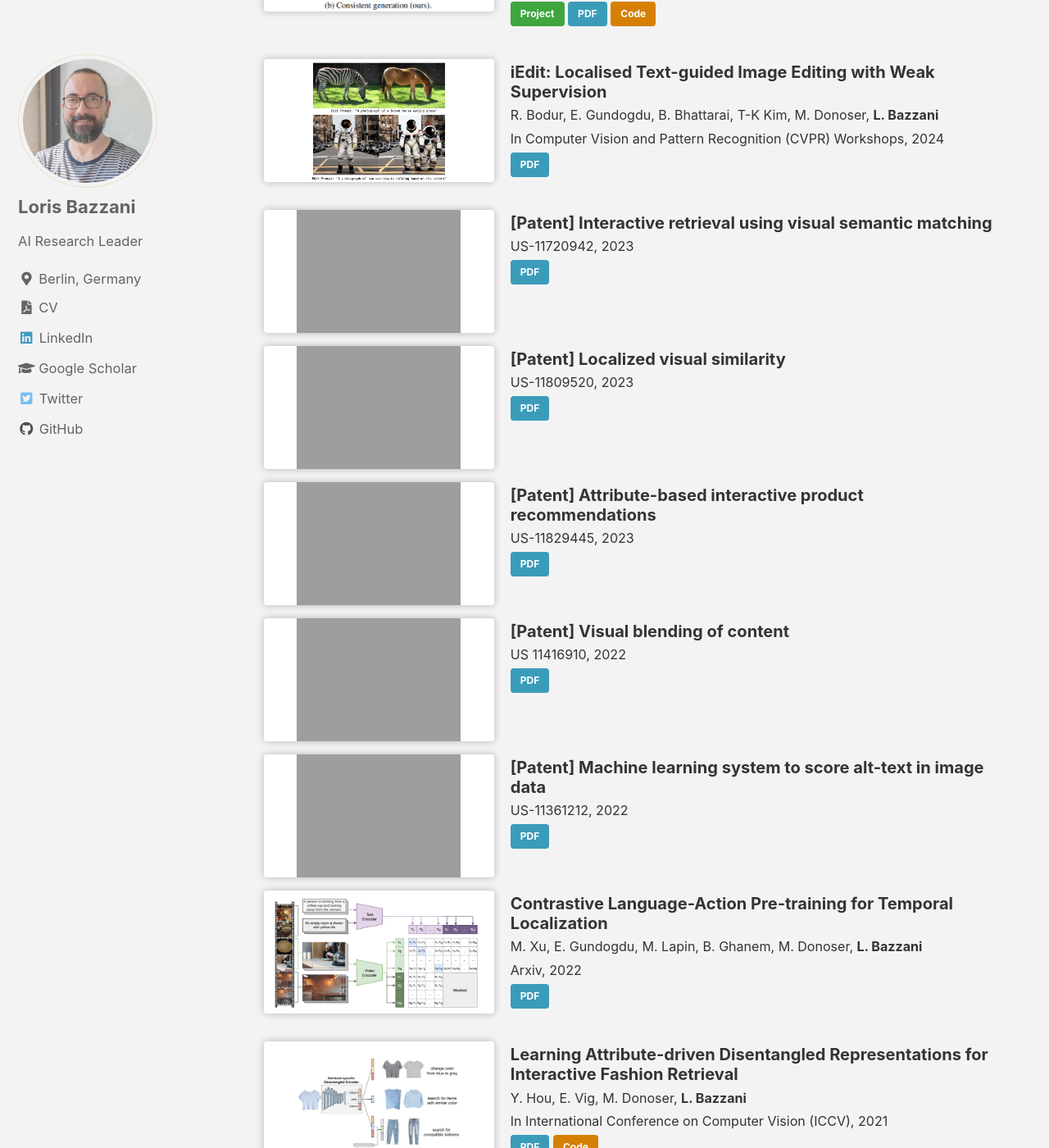
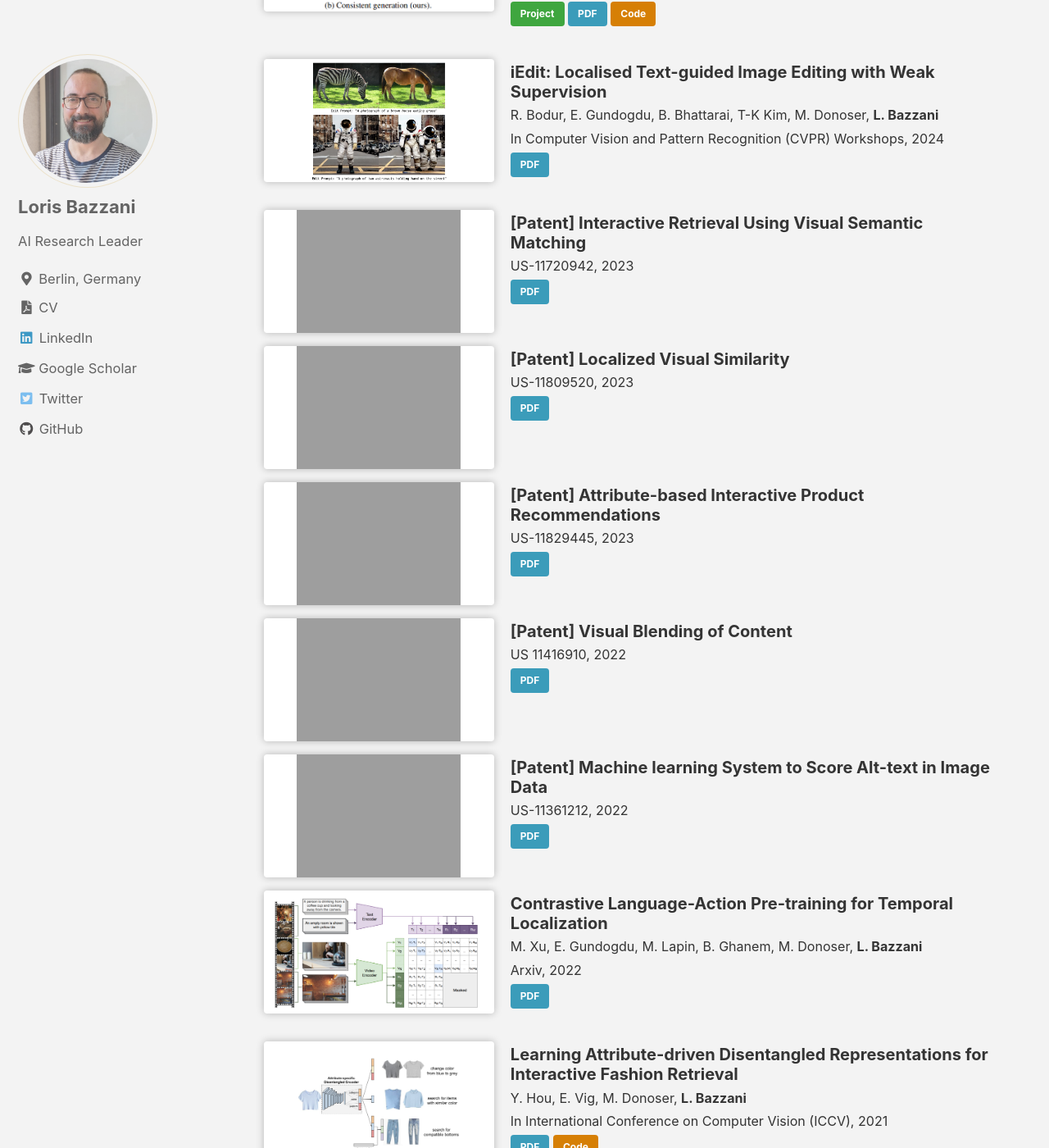
Before and after one commit to lorisbaz/lorisbaz.github.io, a Jekyll site: the page built from index.html, in a window 1280 px wide and 1400 px high, scrolled down 2479 px. Shown: the whole window at 82% size. Built offline with Jekyll 4.4.1, drawn with Linux system fonts in a browser that asks for light colours; cached includes are drawn as plain includes; the list of posts is cut into pages by our own code; some of the changed text lies outside the part shown.

Commit message:
Upper first letter

```diff
--- a/_data/publications.yml
+++ b/_data/publications.yml
@@ -53,27 +53,27 @@ papers:
     teaser: iEdit.png
     links:
       - "[PDF](https://arxiv.org/abs/2305.05947){: .btn .btn--info}"
-  - title: "[Patent] Interactive retrieval using visual semantic matching"
+  - title: "[Patent] Interactive Retrieval Using Visual Semantic Matching"
     authors: "US-11720942, 2023"
     teaser: patent.png
     links:
       - "[PDF](https://patents.google.com/patent/US11720942B1/en?oq=11720942){: .btn .btn--info}"
-  - title: "[Patent] Localized visual similarity"
+  - title: "[Patent] Localized Visual Similarity"
     authors: "US-11809520, 2023"
     teaser: patent.png
     links:
       - "[PDF](https://patents.google.com/patent/US11809520B1/en?oq=11809520){: .btn .btn--info}"
-  - title: "[Patent] Attribute-based interactive product recommendations"
+  - title: "[Patent] Attribute-based Interactive Product Recommendations"
     authors: "US-11829445, 2023"
     teaser: patent.png
     links:
       - "[PDF](https://patents.google.com/patent/US11829445B1/en?oq=11829445){: .btn .btn--info}"
-  - title: "[Patent] Visual blending of content"
+  - title: "[Patent] Visual Blending of Content"
     authors: "US 11416910, 2022"
     teaser: patent.png
     links:
       - "[PDF](https://patents.google.com/patent/US11416910B1/en?oq=11416910){: .btn .btn--info}"
-  - title: "[Patent] Machine learning system to score alt-text in image data"
+  - title: "[Patent] Machine learning System to Score Alt-text in Image Data"
     authors: "US-11361212, 2022"
     teaser: patent.png
     links:
@@ -118,7 +118,7 @@ papers:
       - "[Project](https://www.amazon.science/blog/how-computer-vision-will-help-amazon-customers-shop-online){: .btn .btn--success}"
       - "[PDF](https://openaccess.thecvf.com/content_CVPR_2020/papers/Chen_Image_Search_With_Text_Feedback_by_Visiolinguistic_Attention_Learning_CVPR_2020_paper.pdf){: .btn .btn--info}"
       - "[Code](https://github.com/yanbeic/VAL){: .btn .btn--warning}"
-  - title: "[Patent] Automated video ratings"
+  - title: "[Patent] Automated Video Ratings"
     authors: "US-10643074, 2020"
     teaser: patent.png
     links:
```
